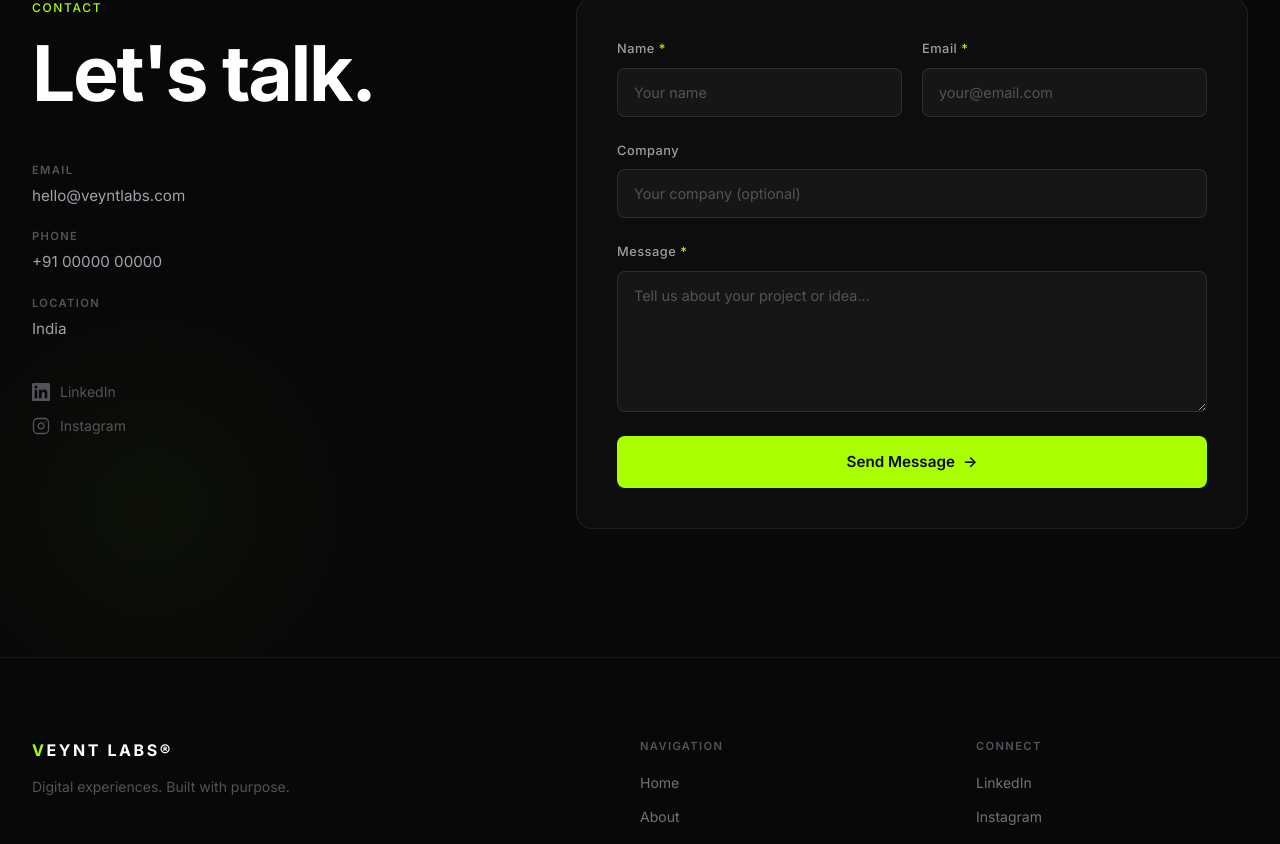
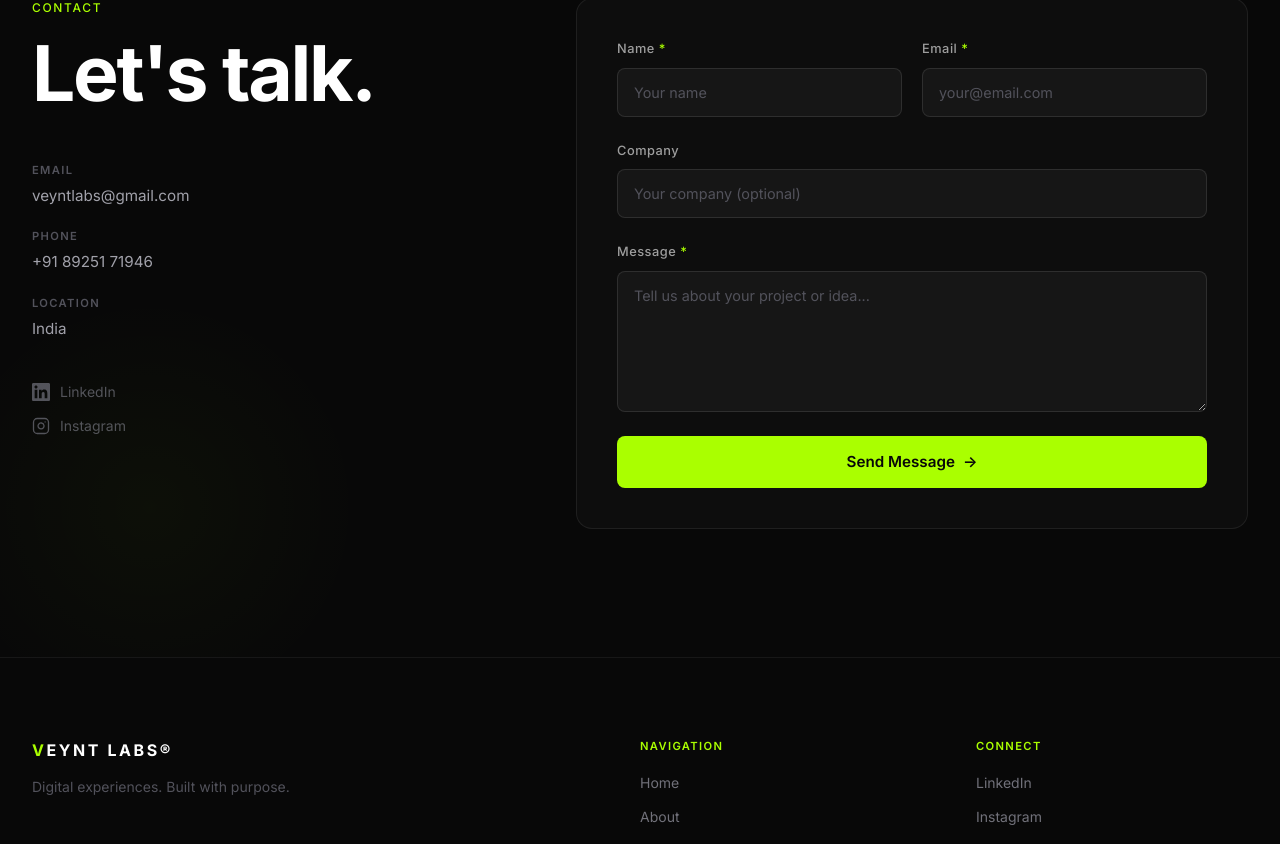
Before and after one commit to veyntlabs-code/VeyntLabsPortfolio, a Next.js app: page / in a window 1280 px wide. Shown: the part 5234-6078 px from the top of the page. Built offline with nearby package versions, Linux system fonts and the light colour scheme.

Commit message:
style: highlight footer headers and add email to connect section

```diff
--- a/components/Contact/Contact.tsx
+++ b/components/Contact/Contact.tsx
@@ -8,14 +8,14 @@ const contactDetails = [
   {
     id: "email",
     label: "Email",
-    value: "hello@veyntlabs.com",
-    href: "mailto:hello@veyntlabs.com",
+    value: "veyntlabs@gmail.com",
+    href: "mailto:veyntlabs@gmail.com",
   },
   {
     id: "phone",
     label: "Phone",
-    value: "+91 00000 00000",
-    href: "tel:+910000000000",
+    value: "+91 89251 71946",
+    href: "tel:+918925171946",
   },
   {
     id: "location",
--- a/components/Footer/Footer.module.css
+++ b/components/Footer/Footer.module.css
@@ -51,7 +51,7 @@
   font-weight: 600;
   letter-spacing: 0.12em;
   text-transform: uppercase;
-  color: #52525b;
+  color: #aaff00;
   margin-bottom: 0.25rem;
 }
 
--- a/components/Footer/Footer.tsx
+++ b/components/Footer/Footer.tsx
@@ -12,6 +12,7 @@ const footerLinks = [
 const socials = [
   { label: "LinkedIn", href: "https://linkedin.com" },
   { label: "Instagram", href: "https://instagram.com" },
+  { label: "Email", href: "mailto:veyntlabs@gmail.com" },
 ];
 
 export default function Footer() {
```
